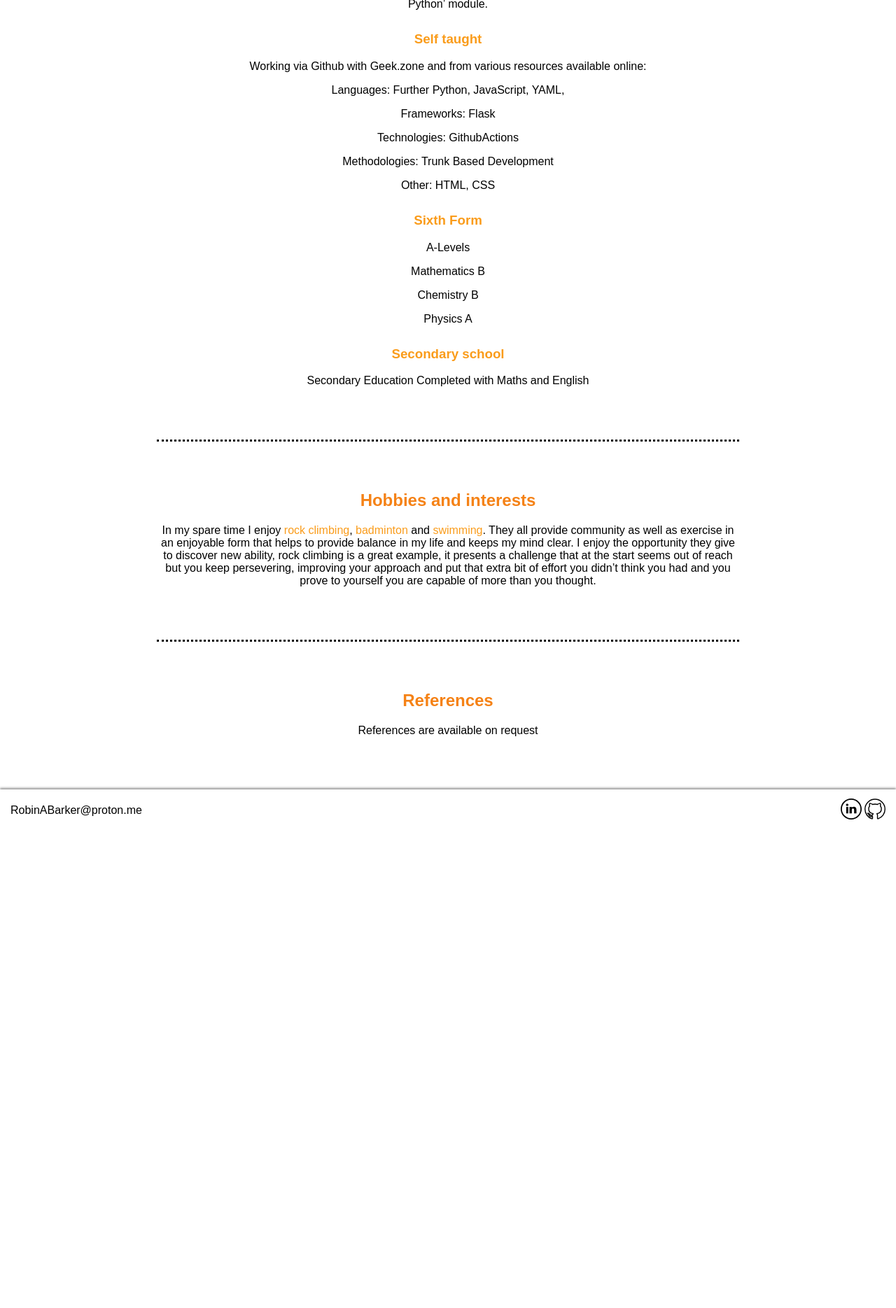
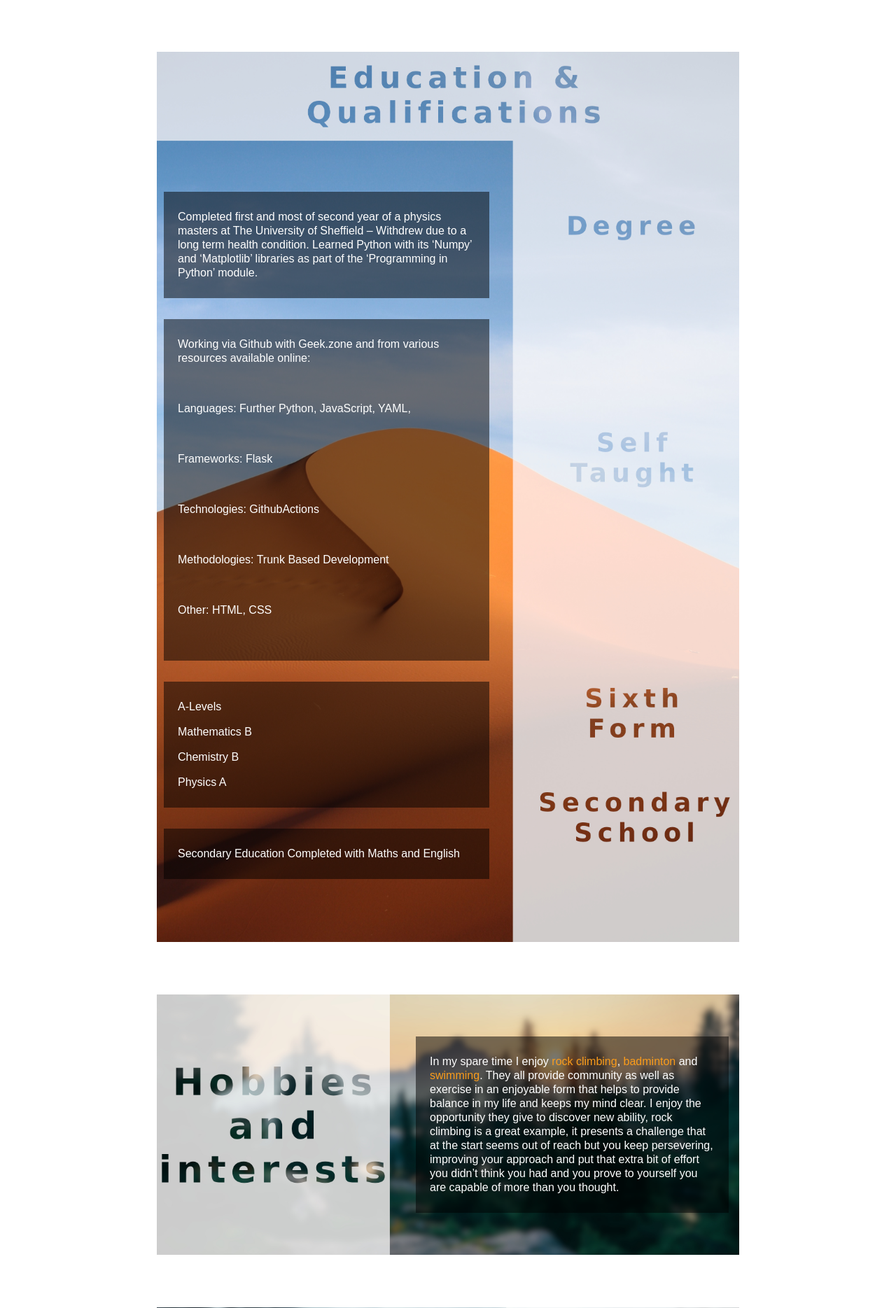
Before and after one commit to Drodinger/Personal_Site, a Flask app: page / in a window 1280 px wide. Shown: the part 1353-3222 px from the top of the page at 70% size. Before the commit the page ends 2524 px from the top, so only its background shows below. Run offline with Flask 3, Linux system fonts and the light colour scheme; some libraries are stand-ins or nearby versions.

Commit message:
new more modern look for cv sections

```diff
--- a/static/css/about.css
+++ b/static/css/about.css
@@ -30,26 +30,83 @@
 }
 
 .section_container {
-    background-color: white;
     margin-bottom: 75px;
-    padding-top: 50px;
-    border-top: 3px dotted #000000;
+/*    box-shadow: 10px 10px 5px 0px rgba(0,0,0,0.75);
+    -webkit-box-shadow: 10px 10px 5px 0px rgba(0,0,0,0.75);
+    -moz-box-shadow: 10px 10px 5px 0px rgba(0,0,0,0.75);*/
+    display: flex;
 }
 
+#about_me_container {
+    padding-right: 350px;
+    padding-left: 10px;
+    padding-top: 60px;
+    padding-bottom: 60px;
+    background-size: cover;
+}
+
+#skills_container {
+    padding-right: 10px;
+    padding-left: 370px;
+    padding-top: 60px;
+    padding-bottom: 60px;
+    background-size: cover;
+    background-position: center;
+}
+
+#education_and_qualification_container {
+    padding-right: 350px;
+    padding-left: 10px;
+    padding-top: 200px;
+    padding-bottom: 60px;
+    background-size: cover;
+    display: flex;
+    flex-direction: column;
+}
+
+#hobbies_and_interests_container {
+
+    padding-right: 10px;
+    padding-left: 370px;
+    padding-top: 60px;
+    padding-bottom: 60px;
+    background-size: cover;
+    background-position: center;
+}
+
+#references_container {
+    padding-right: 350px;
+    padding-left: 100px;
+    padding-top: 60px;
+    padding-bottom: 60px;
+    background-size: cover;
+    background-position: center;
+}
 
 .subsection_container {
     margin-bottom: 30px;
 }
 
+.paragraph_container {
+    padding-top: 10px;
+    padding-bottom: 10px;
+    padding-left: 20px;
+    padding-right: 20px;
+    max-width: 90%;
+    background-color: rgba(0, 0, 0, 0.5);
+}
+
 .paragraph {
-    text-align: center;
-    color: black;
+    text-align: left;
+    color: white;
+    font: sans-serif;
+    line-height: 125%;
 }
 
 
 .skills_category_paragraph {
-    text-align: center;
-    color: black;
+    text-align: left;
+    color: white;
 }
 
 h3 {
--- a/templates/about.html
+++ b/templates/about.html
@@ -13,13 +13,7 @@
     </div>
 
 
-    <div class="section_container">
-        <div class="section_heading_container">
-
-            <h2>About me</h2>
-
-        </div>
-
+    <div class="section_container" id="about_me_container" style="background-image: url({{ url_for('static', filename='/backgrounds/meadows_flowers_closeup_2_3.jpg') }})">
 
         <div class="paragraph_container">
             <p class="paragraph">
@@ -32,12 +26,7 @@
         </div>
     </div>
 
-    <div class="section_container">
-        <div class="section_heading_container">
-
-            <h2>Skills</h2>
-
-        </div>
+    <div class="section_container" id="skills_container" style="background-image: url({{ url_for('static', filename='/backgrounds/sunset_field_edited_blur.jpg') }})">
 
 
         <div class="paragraph_container">
@@ -82,20 +71,9 @@
     </div>
 
 
-    <div class="section_container">
-        <div class="section_heading_container">
-
-            <h2>Education and qualifications</h2>
-
-        </div>
+    <div class="section_container" id="education_and_qualification_container" style="background-image: url({{ url_for('static', filename='/backgrounds/desert_dune_edited_1_no_blur.jpg') }})">
 
         <div class="subsection_container">
-            <div class="section_subheading_container">
-
-                <h3>Degree</h3>
-
-            </div>
-
 
 
             <div class="paragraph_container">
@@ -109,12 +87,6 @@
 
 
         <div class="subsection_container">
-            <div class="section_subheading_container">
-
-                <h3>Self taught</h3>
-
-            </div>
-
 
 
             <div class="paragraph_container">
@@ -177,12 +149,6 @@
         </div>
 
         <div class="subsection_container">
-            <div class="section_subheading_container">
-
-                <h3>Sixth Form</h3>
-
-            </div>
-
 
 
             <div class="paragraph_container">
@@ -212,11 +178,6 @@
 
 
         <div class="subsection_container">
-            <div class="section_subheading_container">
-
-                <h3>Secondary school</h3>
-
-            </div>
 
 
             <div class="paragraph_container">
@@ -228,14 +189,8 @@
     </div>
 
 
-    <div class="section_container">
+    <div class="section_container" id="hobbies_and_interests_container" style="background-image: url({{ url_for('static', filename='/backgrounds/frest_sunset_edited_blur.jpg') }})">
 
-
-        <div class="section_heading_container">
-
-            <h2>Hobbies and interests</h2>
-
-        </div>
 
 
         <div class="paragraph_container">
@@ -246,14 +201,7 @@
     </div>
 
 
-    <div class="section_container">
-
-
-        <div class="section_heading_container">
-
-            <h2>References</h2>
-
-        </div>
+    <div class="section_container" id="references_container" style="background-image: url({{ url_for('static', filename='/backgrounds/snow_forest_edited_blur.jpg') }})">
 
 
         <div class="paragraph_container">
```
Also changed, not shown: static/backgrounds/desert_dune_edited_1_no_blur.jpg (added), static/backgrounds/frest_sunset_edited_blur.jpg (added), static/backgrounds/meadows_flowers_closeup_2_3.jpg (added), static/backgrounds/snow_forest_edited_blur.jpg (added), 1 other file.
